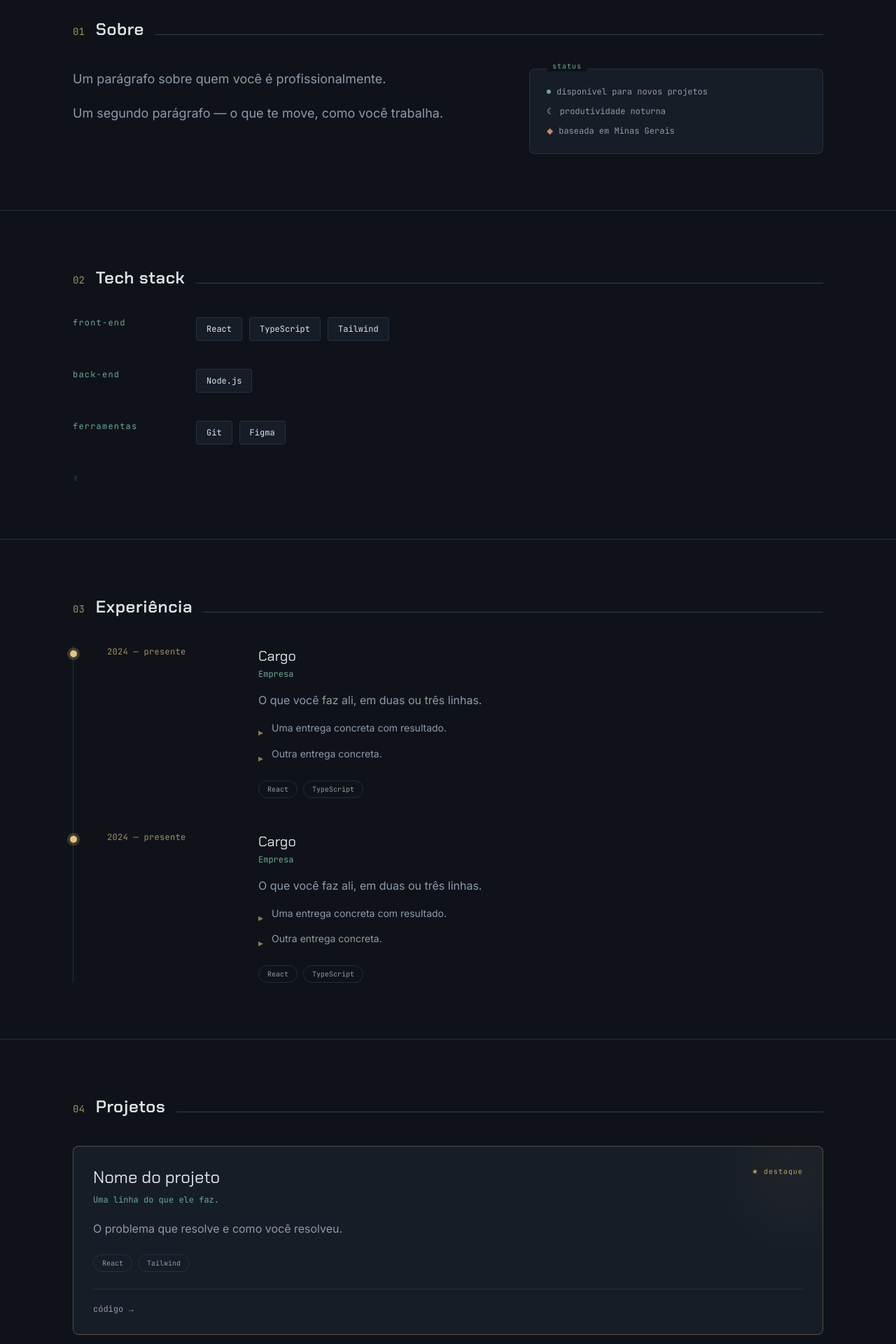
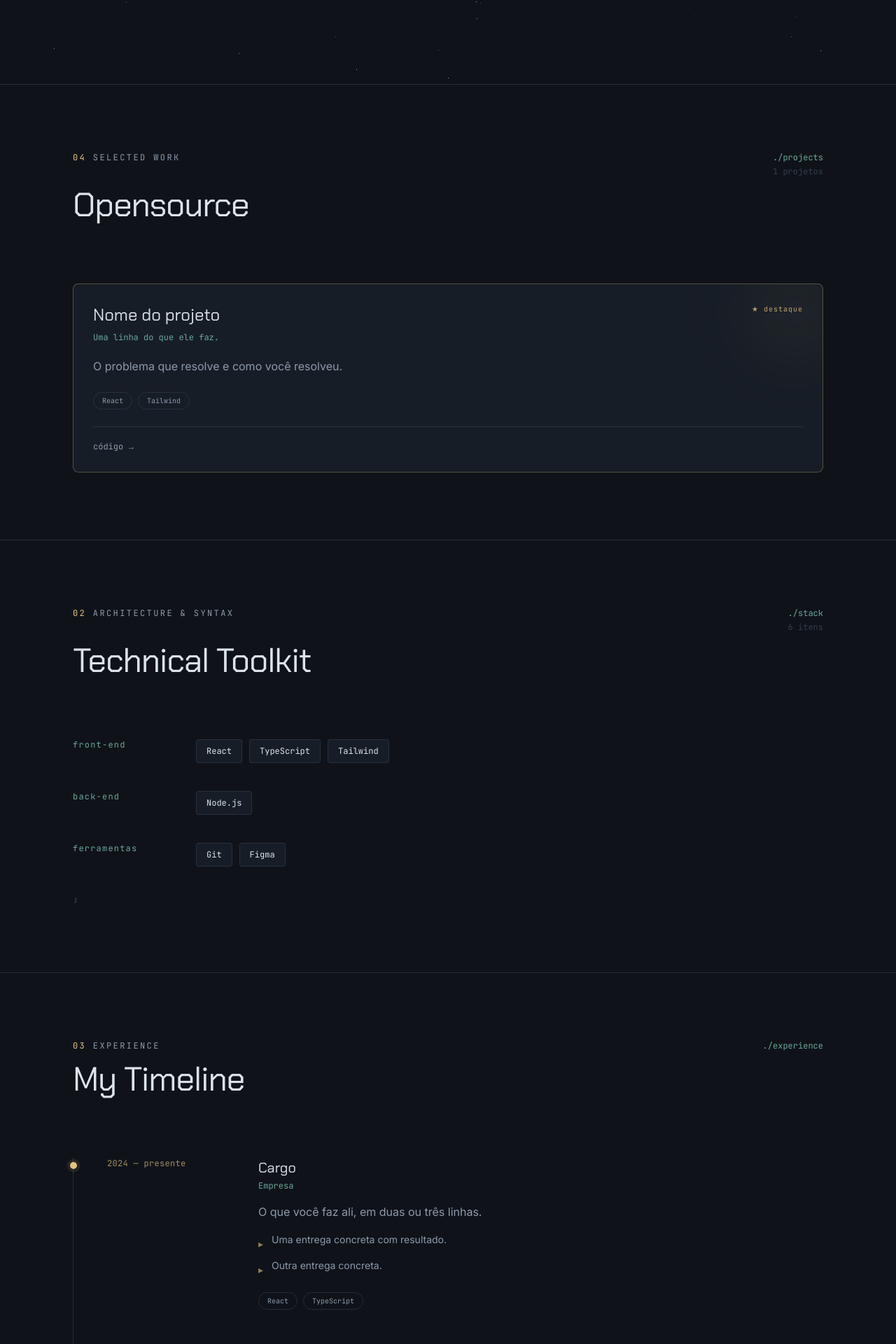
Before and after one commit to gabi-gms/myportfolio, a React app: page / in a window 1280 px wide. Shown: the part 679-2599 px from the top of the page at 70% size. Built offline with nearby package versions, Linux system fonts and the light colour scheme; the HTML template or start-up script is replaced by a standard one.

Commit message:
style(section):  underline to section

```diff
--- a/src/App.tsx
+++ b/src/App.tsx
@@ -4,8 +4,9 @@ import Header from './components/Header';
 import Footer from './components/Footer';
 import Section from './components/Section';
 import { printConsoleEgg } from './utils/consoleEgg';
+import { ui, techs, projects } from './data/content';
 
-import About from './sections/About';
+// import About from './sections/About';
 import TechStack from './sections/TechStack';
 import Education from './sections/Education';
 import Experience from './sections/Experience';
@@ -25,31 +26,36 @@ export default function App() {
       <main id="top">
         <Header />
 
-        <Section id="about" index="01" title="Sobre">
+        {/* <Section id="about"  index="01" eyebrow="quem escreve" title="Sobre" path="~/about">
           <About />
+        </Section> */}
+
+        <Section  id="projects" index="04" eyebrow={ui.eyebrows.projects} title={ui.sectionTitles.projects} path="./projects"
+          meta={`${projects.length} projetos`}
+        >
+          <Projects />
         </Section>
 
-        <Section id="tech" index="02" title="Tech stack">
+        <Section id="tech" index="02" eyebrow={ui.eyebrows.tech} title={ui.sectionTitles.tech} path="./stack"
+          meta={`${techs.length} itens`}
+        >
           <TechStack />
         </Section>
 
-        <Section id="experience" index="03" title="Experiência">
+        <Section id="experience" index="03" eyebrow={ui.eyebrows.experience} title={ui.sectionTitles.experience} path="./experience">
           <Experience />
         </Section>
 
-        <Section id="projects" index="04" title="Projetos">
-          <Projects />
-        </Section>
-
-        <Section id="education" index="05" title="Educação">
+        <Section id="education" index="05" eyebrow={ui.eyebrows.education} title={ui.sectionTitles.education} path="./education"
+        >
           <Education />
         </Section>
 
-        <Section id="interests" index="06" title="Interesses">
+        <Section  id="interests"  index="06" eyebrow={ui.eyebrows.interests} title={ui.sectionTitles.interests} path="./interests" >
           <Interests />
         </Section>
 
-        <Section id="contact" index="07" title="Contato">
+        <Section id="contact" index="07" eyebrow={ui.eyebrows.contact} title={ui.sectionTitles.contact} path="./contact">
           <Contact />
         </Section>
       </main>
--- a/src/components/Header.tsx
+++ b/src/components/Header.tsx
@@ -3,7 +3,7 @@ import { ui } from '../data/content';
 
 export default function Header() {
   return (
-    <header className="relative flex min-h-[78vh] items-center overflow-hidden">
+    <header className="relative flex min-h-screen items-center overflow-hidden border-b border-edge/60">
       <Starfield />
 
       <div
@@ -14,7 +14,7 @@ export default function Header() {
       <div className="relative mx-auto w-full max-w-shell px-6 lg:px-10">
         <p className="mb-5 font-mono text-xs tracking-widest text-crt">
           <span className="text-luna" aria-hidden="true">☾</span>{' '}
-          {ui.header.eyebrow}
+          {ui.eyebrows.header}
         </p>
 
         <h1 className="font-display text-5xl leading-[1.05] sm:text-7xl lg:text-8xl">
--- a/src/components/Section.tsx
+++ b/src/components/Section.tsx
@@ -3,23 +3,45 @@ import type { ReactNode } from 'react';
 interface SectionProps {
   id: string;
   index: string;
+  eyebrow: string;
   title: string;
+  path: string;
+  meta?: string;
   children: ReactNode;
 }
 
-export default function Section({ id, index, title, children }: SectionProps) {
+export default function Section({
+  id,
+  index,
+  eyebrow,
+  title,
+  path,
+  meta,
+  children,
+}: SectionProps) {
   return (
-    <section id={id} className="scroll-mt-20 border-t border-edge/60 py-20">
-      <div className="mx-auto max-w-shell px-6 lg:px-10">
-        <header className="mb-10 flex items-baseline gap-4">
-          <span className="font-mono text-sm text-luna/70">{index}</span>
-          <h2 className="font-display text-2xl font-semibold tracking-wide">
+    <section id={id} className="scroll-mt-20 py-24 border-b border-edge/60">
+      <div className="relative overflow-hidden">
+        <div className="relative mx-auto max-w-shell px-6 pb-8 lg:px-10 ">
+          <div className="flex items-start justify-between gap-6">
+            <p className="font-mono text-xs tracking-[0.2em] text-moon-muted">
+              <span className="text-luna">{index}</span>{' '}
+              <span className="uppercase">{eyebrow}</span>
+            </p>
+
+            <div className="hidden text-right font-mono text-xs sm:block">
+              <p className="text-crt">{path}</p>
+              {meta && <p className="mt-1 text-edge">{meta}</p>}
+            </div>
+          </div>
+
+          <h2 className="mt-4 font-display text-4xl tracking-tight lg:text-5xl">
             {title}
           </h2>
-          <span className="h-px flex-1 bg-edge" aria-hidden="true" />
-        </header>
-        {children}
+        </div>
       </div>
+
+      <div className="mx-auto max-w-shell px-6 pt-14 lg:px-10">{children}</div>
     </section>
   );
 }
--- a/src/data/content.ts
+++ b/src/data/content.ts
@@ -9,17 +9,26 @@ import type {
 
 export const ui = {
   sectionTitles: {
-    about: 'Sobre',
-    tech: 'Tech stack',
-    experience: 'Experiência',
-    projects: 'Projetos',
-    education: 'Educação',
-    interests: 'Interesses',
-    contact: 'Contato',
+    about: 'ABOUTME',
+    tech: 'Technical Toolkit',
+    experience: 'My Timeline',
+    projects: 'Opensource',
+    education: 'Education',
+    interests: 'Behind the Technology',
+    contact: 'Let\'s build something',
+  },
+  eyebrows: {
+    header: 'ready player one',
+    about: 'Who I am',
+    tech: 'Architecture & Syntax',
+    experience: 'Experience',
+    projects: 'Selected Work',
+    education: 'Qualifications',
+    interests: 'Behind the Technology',
+    contact: 'Get in Touch',
   },
   header: {
-    eyebrow: 'ready player one',
-    name: 'Seu Nome',
+    name: 'Hello, Gabi here!',
     tagline: 'Uma linha sobre o que você faz e o que te move.',
     ctaPrimary: 'ver projetos',
     ctaSecondary: 'falar comigo',
```
